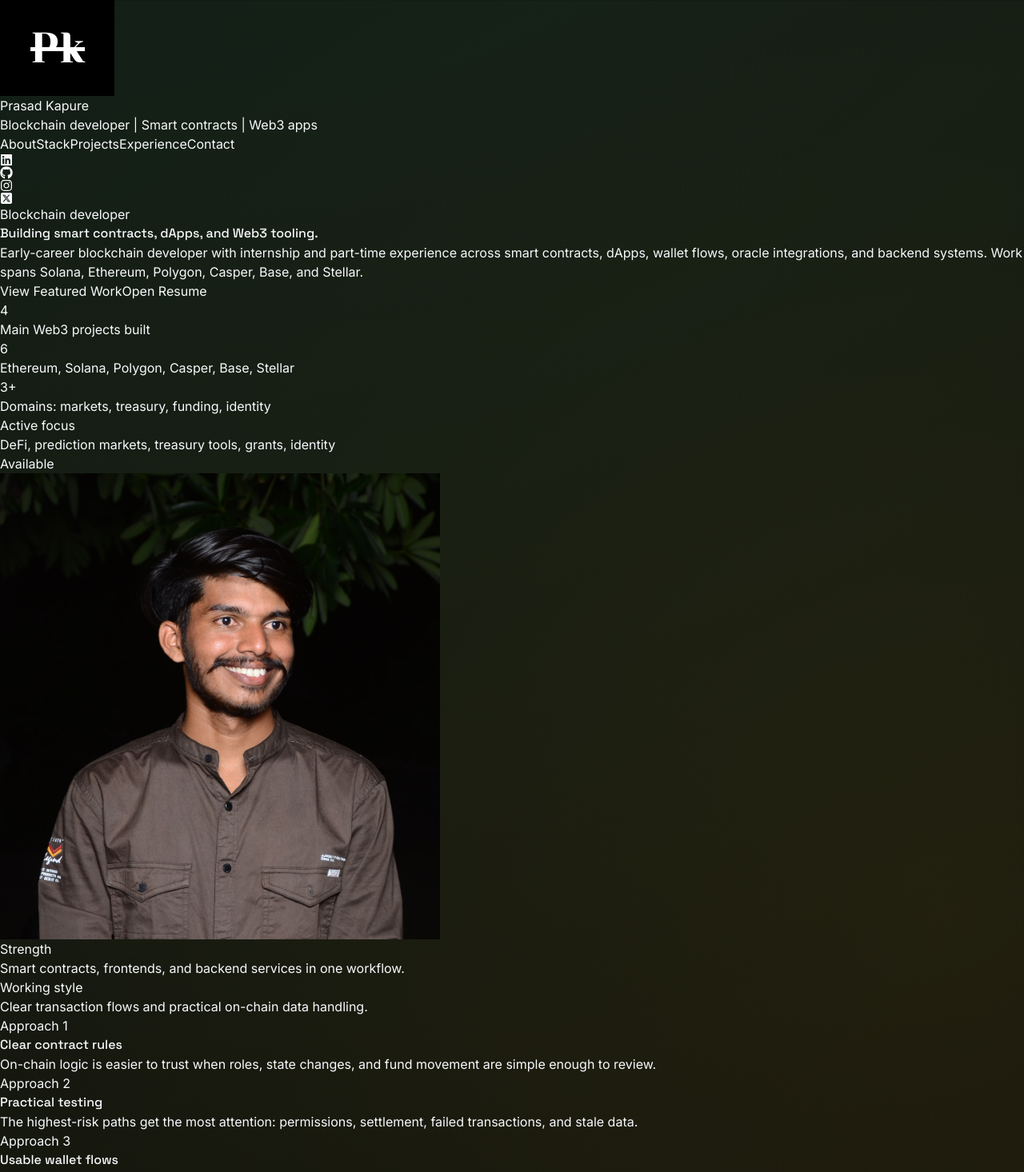
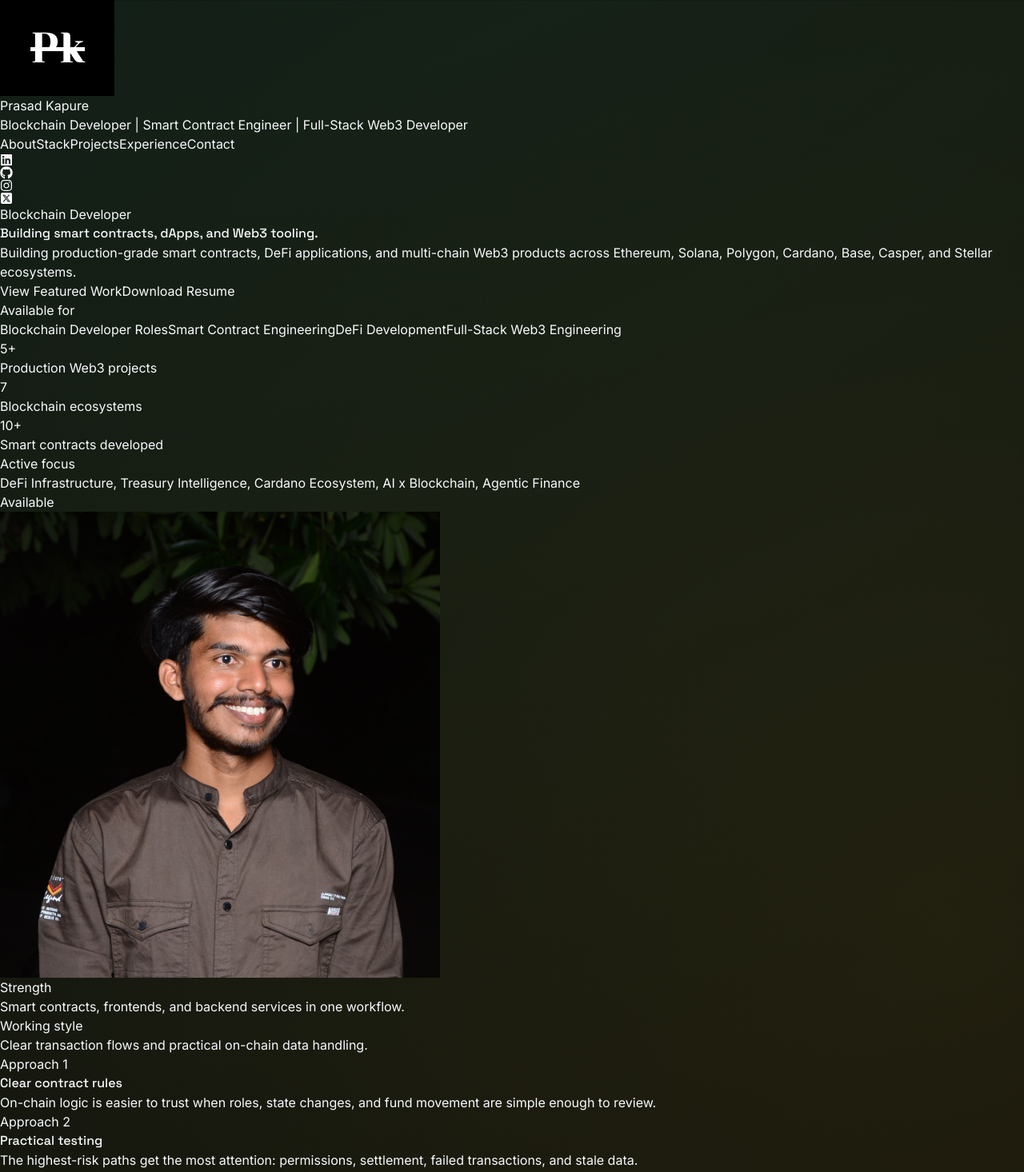
Before and after one commit to pk1427/Portfolio, a React (Vite) app: page / in a window 1280 px wide. Shown: the top 1466 px of the page at 80% size. Built offline with nearby package versions, Linux system fonts and the light colour scheme.

Commit message:
upgrade project

```diff
--- a/src/componets/Contact.jsx
+++ b/src/componets/Contact.jsx
@@ -66,7 +66,7 @@ const Contact = () => {
         </div>
 
         <div className="border-t border-white/10 px-4 py-5 text-sm text-slate-500 sm:px-8 lg:px-10">
-          Based in {CONTACT.address}
+          Based in {CONTACT.address} · Built with Next.js, TypeScript, and deployed on Vercel.
         </div>
       </div>
     </section>
--- a/src/componets/Experiance.jsx
+++ b/src/componets/Experiance.jsx
@@ -11,11 +11,12 @@ const Experience = () => {
         className="section-header mb-8 sm:mb-12"
       >
         <span className="section-kicker">Experience</span>
-        <h2 className="section-title">Blockchain work in real teams.</h2>
+        <h2 className="section-title">Production Web3 engineering across chains.</h2>
         <p className="section-copy">
-          Internship and part-time experience across blockchain and full-stack
-          teams, with hands-on work in contracts, dApps, integrations, and
-          backend services.
+          Full-time blockchain developer building production-grade applications
+          across Ethereum, Solana, and Cardano ecosystems with hands-on work
+          in smart contracts, wallet integrations, DeFi infrastructure, and
+          full-stack Web3 products.
         </p>
       </motion.div>
 
@@ -52,11 +53,26 @@ const Experience = () => {
                 rel="noopener noreferrer"
                 className="mt-2 inline-flex text-sm text-teal-200 transition hover:text-white"
               >
-                {experience.company}
+                {experience.subtitle || experience.company}
               </a>
-              <p className="mt-4 text-sm leading-7 text-slate-300 sm:text-base">
-                {experience.description}
-              </p>
+              <div className="mt-4 text-sm leading-7 text-slate-300 sm:text-base">
+                {experience.description.split("\n").map((line, i) => {
+                  const trimmed = line.trim();
+                  if (!trimmed) return null;
+                  if (trimmed.startsWith("-")) {
+                    return (
+                      <p key={i} className="ml-4 list-disc">
+                        {trimmed.slice(2)}
+                      </p>
+                    );
+                  }
+                  return (
+                    <p key={i} className={i > 0 ? "mt-2" : ""}>
+                      {trimmed}
+                    </p>
+                  );
+                })}
+              </div>
 
               <div className="mt-5 flex flex-wrap gap-2 sm:gap-3">
                 {experience.technologies.map((tech) => (
--- a/src/componets/Hero.jsx
+++ b/src/componets/Hero.jsx
@@ -51,7 +51,7 @@ const Hero = () => {
               variants={childVariants}
               className="mb-5 inline-flex max-w-full items-center rounded-md border border-amber-200/25 bg-amber-200/10 px-3 py-2 text-[10px] font-medium uppercase tracking-[0.2em] text-amber-100 sm:mb-6 sm:px-4 sm:text-xs sm:tracking-[0.28em]"
             >
-              Blockchain developer
+              Blockchain Developer
             </motion.span>
 
             <motion.h1
@@ -82,10 +82,35 @@ const Hero = () => {
                 href={CONTACT.resume}
                 target="_blank"
                 rel="noopener noreferrer"
+                download
                 className="secondary-action"
               >
-                Open Resume
+                Download Resume
               </a>
+            </motion.div>
+
+            <motion.div
+              variants={childVariants}
+              className="mt-6 rounded-lg border border-white/10 bg-white/[0.03] p-4 text-left sm:mt-8 sm:p-5"
+            >
+              <p className="text-[10px] font-medium uppercase tracking-[0.22em] text-slate-500 sm:text-xs">
+                Available for
+              </p>
+              <div className="mt-3 flex flex-wrap gap-2">
+                {[
+                  "Blockchain Developer Roles",
+                  "Smart Contract Engineering",
+                  "DeFi Development",
+                  "Full-Stack Web3 Engineering",
+                ].map((item) => (
+                  <span
+                    key={item}
+                    className="chip text-xs"
+                  >
+                    {item}
+                  </span>
+                ))}
+              </div>
             </motion.div>
 
             <motion.div
@@ -119,7 +144,7 @@ const Hero = () => {
                     Active focus
                   </p>
                   <p className="mt-1 text-xs font-medium leading-5 text-white sm:text-sm">
-                    DeFi, prediction markets, treasury tools, grants, identity
+                    DeFi Infrastructure, Treasury Intelligence, Cardano Ecosystem, AI x Blockchain, Agentic Finance
                   </p>
                 </div>
                 <span className="shrink-0 rounded-md border border-emerald-300/30 bg-emerald-300/10 px-2.5 py-1 text-[11px] font-medium text-emerald-100 sm:px-3 sm:text-xs">
--- a/src/componets/Navbar.jsx
+++ b/src/componets/Navbar.jsx
@@ -32,9 +32,9 @@ const Navbar = () => {
             <p className="text-sm font-semibold uppercase tracking-[0.24em] text-slate-200">
               Prasad Kapure
             </p>
-            <p className="text-xs text-slate-500">
-              Blockchain developer | Smart contracts | Web3 apps
-            </p>
+              <p className="text-xs text-slate-500">
+                Blockchain Developer | Smart Contract Engineer | Full-Stack Web3 Developer
+              </p>
           </div>
         </a>
 
--- a/src/componets/Projects.jsx
+++ b/src/componets/Projects.jsx
@@ -73,7 +73,7 @@ const Projects = () => {
       >
         <span className="section-kicker">Selected Work</span>
         <h2 className="section-title max-w-3xl">
-          Projects across markets, treasury, grants, and identity.
+          Projects across DeFi, treasury, Cardano, grants, and identity.
         </h2>
         <p className="section-copy max-w-3xl">
           Each project focuses on the same practical questions: what should live
--- a/src/constants/index.jsx
+++ b/src/constants/index.jsx
@@ -14,16 +14,16 @@ export const NAV_LINKS = [
 ];
 
 export const HERO_STATS = [
-  { value: "4", label: "Main Web3 projects built" },
-  { value: "6", label: "Ethereum, Solana, Polygon, Casper, Base, Stellar" },
-  { value: "3+", label: "Domains: markets, treasury, funding, identity" },
+  { value: "5+", label: "Production Web3 projects" },
+  { value: "7", label: "Blockchain ecosystems" },
+  { value: "10+", label: "Smart contracts developed" },
 ];
 
 export const HERO_CONTENT = (
   <>
-    Early-career blockchain developer with internship and part-time experience
-    across smart contracts, dApps, wallet flows, oracle integrations, and backend
-    systems. Work spans Solana, Ethereum, Polygon, Casper, Base, and Stellar.
+    Building production-grade smart contracts, DeFi applications, and
+    multi-chain Web3 products across Ethereum, Solana, Polygon, Cardano,
+    Base, Casper, and Stellar ecosystems.
   </>
 );
 
@@ -48,20 +48,22 @@ export const PROTOCOL_PRINCIPLES = [
 export const EXPERIENCES = [
   {
     year: "Oct 2025 – Present",
-    role: "Blockchain Developer (Intern → Part-time)",
+    role: "Blockchain Developer",
     company: "AppAvengers",
+    subtitle: "AppAvengers | Oct 2025 – Present",
     companyUrl: "https://appavengers.com",
     description:
-      "Completed a 6-month blockchain developer internship and continued part-time. Built smart contract and dApp features across Solana and EVM projects, including a Solana lottery using Anchor, Rust, USDC flows, and Switchboard randomness. Also contributed to DeFi research and frontend/backend integration work where contract behavior needed to be clear in the product.",
+      "Joined AppAvengers as a Blockchain Developer Intern and successfully transitioned to a full-time Blockchain Developer role after four months.\n- Built production-grade applications across Ethereum, Solana, and Cardano ecosystems.\n- Developed smart contracts, wallet integrations, and full-stack Web3 applications using Solidity, Rust, TypeScript, and Next.js.\n- Contributed to TreasuryOS, Cardano protocol integrations, and DeFi infrastructure initiatives.\n- Worked across frontend, backend, database, and blockchain layers to deliver end-to-end Web3 products.",
     technologies: [
       "Solidity",
       "Rust",
       "Anchor",
+      "TypeScript",
+      "Next.js",
+      "Cardano",
+      "Stellar",
+      "Fhenix",
       "Solana",
-      "Switchboard",
-      "Fhenix",
-      "TypeScript",
-      "Stellar",
     ],
     current: true,
   },
@@ -144,21 +146,23 @@ export const PROJECTS = [
     category: "Treasury & Risk",
     accent: "from-violet-300 via-purple-400 to-fuchsia-500",
     description:
-      "TreasuryOS helps teams track ETH, WETH, and USDC holdings and understand basic treasury risk. It turns wallet balances into snapshots, reports, and stress tests instead of leaving users to inspect everything manually.",
+      "TreasuryOS is an AI-powered treasury intelligence platform that transforms on-chain portfolio data into actionable treasury insights. It enables organizations to analyze wallet positions, assess risk exposure, run stress simulations, and publish verifiable on-chain attestations.",
     features:
-      "Wallet risk scanning, concentration & stress-test modeling, on-chain attestation, treasury snapshot indexing",
+      "Unified wallet and protocol adapters, Treasury Intelligence Engine, on-chain attestations via KeeperHub",
     architecture:
-      "The backend stores treasury snapshots and attestation history over time. The risk engine uses those snapshots for concentration checks and stablecoin depeg simulations, while KeeperHub records review attestations on-chain.",
+      "Unified wallet and protocol adapters aggregate treasury positions across Ethereum-based ecosystems. The Treasury Intelligence Engine generates composite risk scores, concentration analysis, and stress-testing scenarios. Treasury reports are persisted in PostgreSQL and can be published on-chain using KeeperHub attestations for transparency and auditability.",
     deliverySignal:
-      "The main lesson was that raw chain data is only useful when it is organized for decisions. The harder part was making reports clear enough for a team to act on.",
+      "The biggest lesson was realizing that raw blockchain data is not enough. Teams need clear reports, risk visibility, and decision-making tools rather than wallet balances spread across multiple interfaces.",
     technologies: [
-      "Solidity",
+      "Next.js",
       "TypeScript",
-      "Next.js",
-      "Wagmi",
       "PostgreSQL",
-      "Prisma",
-      "Ethereum (Sepolia)",
+      "Viem",
+      "OpenRouter",
+      "KeeperHub",
+      "Ethereum",
+      "Uniswap V3",
+      "Aave V3",
     ],
     github: "https://github.com/pk1427/treasuryos",
     live: "https://treasuryos-web.vercel.app/",
```
Also changed, not shown: src/App.jsx (indentation only), src/assets/projects/cardano-preview.svg (added), 1 other file (tests, documents, lock files or other folders).
